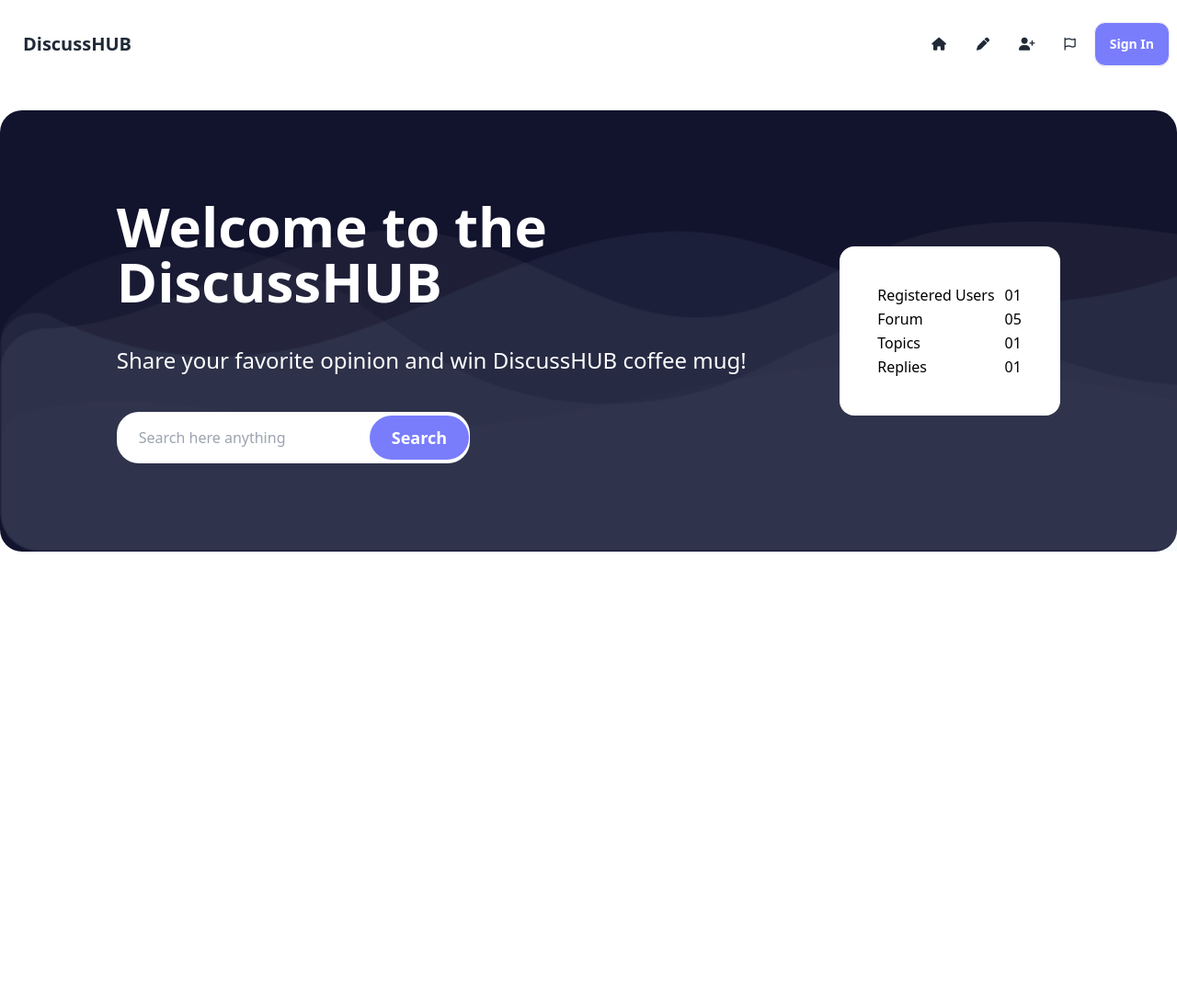
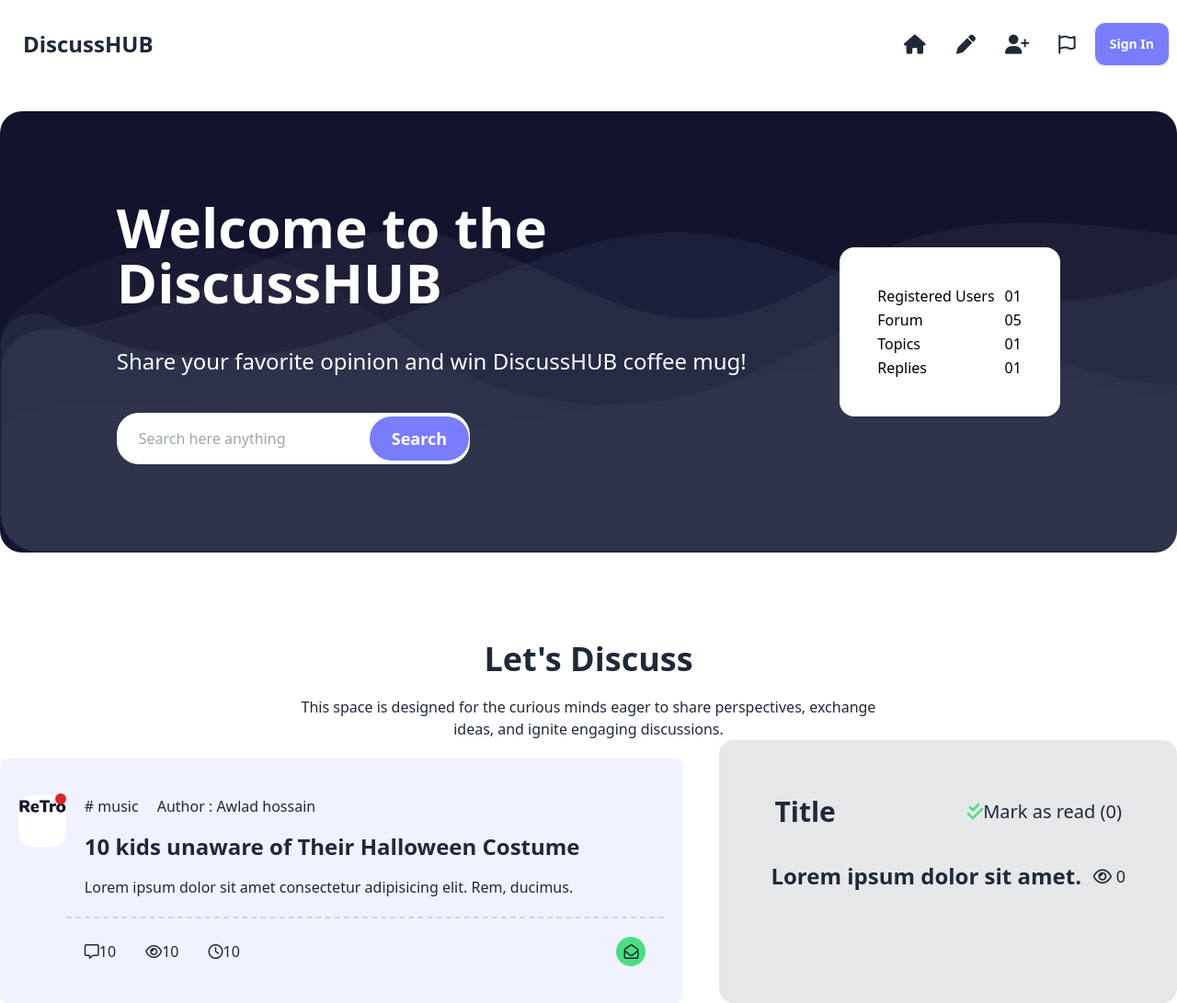
Before and after one commit to nazmul37290/retro-forum, a plain HTML site: page index.html in a window 1280 px wide. Shown: the whole page at 92% size. Before the commit the page ends 800 px from the top, so only its background shows below. Drawn offline with nearby package versions, Linux system fonts and the light colour scheme.

Commit message:
designed static card for post

```diff
--- a/index.html
+++ b/index.html
@@ -45,38 +45,48 @@
                 class="menu menu-sm dropdown-content mt-3 z-[1] p-2 shadow bg-base-100 rounded-box w-52"
               >
                 <li>
-                  <a><i title="home" class="fa-solid fa-house fa-fw"></i></a>
+                  <a
+                    ><i title="home" class="fa-solid fa-house fa-fw"></i>Home</a
+                  >
                 </li>
 
                 <li>
-                  <a><i class="fa-solid fa-pen"></i></a>
+                  <a><i class="fa-solid fa-pen"></i> Post</a>
                 </li>
                 <li>
-                  <a><i class="fa-solid fa-user-plus"></i></a>
+                  <a><i class="fa-solid fa-user-plus"></i>User</a>
                 </li>
 
                 <li>
-                  <a><i class="fa-regular fa-flag"></i></a>
+                  <a><i class="fa-regular fa-flag"></i>Region</a>
                 </li>
               </ul>
             </div>
-            <a class="btn btn-ghost text-xl">DiscussHUB</a>
+            <a class="btn btn-ghost text-2xl font-bold">DiscussHUB</a>
           </div>
           <div class="navbar-end hidden lg:flex">
             <ul class="menu menu-horizontal px-1">
               <li>
-                <a><i title="home" class="fa-solid fa-house fa-fw"></i></a>
+                <a class="p-4"
+                  ><i title="home" class="fa-solid fa-house fa-fw fa-xl"></i
+                ></a>
               </li>
 
               <li>
-                <a><i class="fa-solid fa-pen"></i></a>
+                <a class="p-4"
+                  ><i title="post" class="fa-solid fa-pen fa-xl"></i
+                ></a>
               </li>
               <li>
-                <a><i class="fa-solid fa-user-plus"></i></a>
+                <a class="p-4"
+                  ><i title="user" class="fa-solid fa-user-plus fa-xl"></i
+                ></a>
               </li>
 
               <li>
-                <a><i class="fa-regular fa-flag"></i></a>
+                <a class="p-4"
+                  ><i title="region" class="fa-regular fa-flag fa-xl"></i
+                ></a>
               </li>
             </ul>
             <div class="">
@@ -145,6 +155,88 @@
         </div>
       </section>
     </header>
+    <main class="container mx-auto">
+      <!-- lets discuss section -->
+      <section class="mt-24">
+        <!-- section heading -->
+        <div class="text-center space-y-5">
+          <h3 class="text-4xl font font-extrabold">Let's Discuss</h3>
+          <p class="w-[650px] mx-auto">
+            This space is designed for the curious minds eager to share
+            perspectives, exchange ideas, and ignite engaging discussions.
+          </p>
+        </div>
+        <!-- post section -->
+        <div class="flex justify-between gap-10">
+          <!-- post container -->
+          <div class="w-3/5">
+            <!-- post cards -->
+            <div class="p-5 mt-5 bg-[#797dfc1a] rounded-lg flex">
+              <div class="relative rounded-2xl bg-white h-14 w-14 mt-5">
+                <img class="w-full rounded-2xl" src="images/logo.png" alt="" />
+                <div
+                  class="h-3 w-3 bg-red-600 rounded-full absolute right-0 top-[-2px]"
+                ></div>
+              </div>
+              <div class="w-full">
+                <div
+                  class="border-b-2 space-y-4 border-dashed border-gray-300 p-5"
+                >
+                  <div class="flex gap-5 items-center">
+                    <p># <span>music</span></p>
+                    <p>Author : <span>Awlad hossain</span></p>
+                  </div>
+                  <h2 class="text-2xl font-bold">
+                    10 kids unaware of Their Halloween Costume
+                  </h2>
+                  <p>
+                    Lorem ipsum dolor sit amet consectetur adipisicing elit.
+                    Rem, ducimus.
+                  </p>
+                </div>
+                <div class="flex justify-between p-5">
+                  <div class="flex gap-8 items-center">
+                    <p><i class="fa-regular fa-message"></i><span>10</span></p>
+                    <p><i class="fa-regular fa-eye"></i><span>10</span></p>
+                    <p><i class="fa-regular fa-clock"></i><span>10</span></p>
+                  </div>
+                  <div>
+                    <button
+                      class="bg-green-400 w-8 h-8 rounded-full flex items-center justify-center"
+                    >
+                      <i class="fa-regular fa-envelope-open"></i>
+                    </button>
+                  </div>
+                </div>
+              </div>
+            </div>
+          </div>
+
+          <!-- mark as read container -->
+          <div class="p-10 bg-[#12132d1a] rounded-2xl w-2/5">
+            <!-- heading -->
+            <div class="flex items-center justify-between p-5">
+              <h1 class="text-3xl font-bold">Title</h1>
+              <div class="flex items-center text-xl">
+                <i class="fa-solid fa-check-double text-green-400"></i>
+                <p>Mark as read (<span>0</span>)</p>
+              </div>
+            </div>
+            <!-- cards container -->
+            <div>
+              <!-- cards -->
+              <div class="flex items-center justify-between p-4 rounded-lg">
+                <h1 class="text-2xl font-bold">Lorem ipsum dolor sit amet.</h1>
+                <div class="text-lg">
+                  <i class="fa-regular fa-eye"></i>
+                  <span>0</span>
+                </div>
+              </div>
+            </div>
+          </div>
+        </div>
+      </section>
+    </main>
     <script src="js/main.js"></script>
   </body>
 </html>
```
